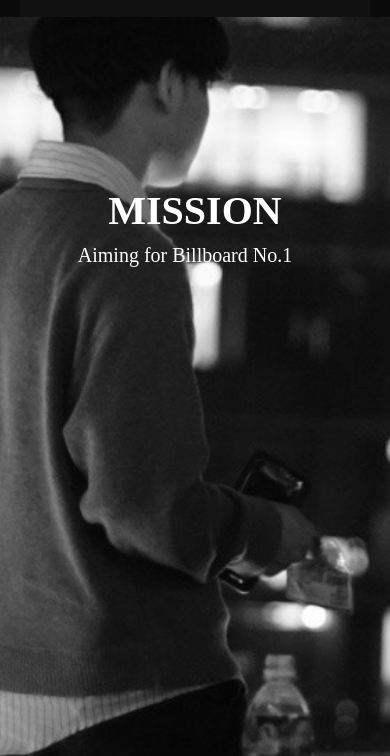
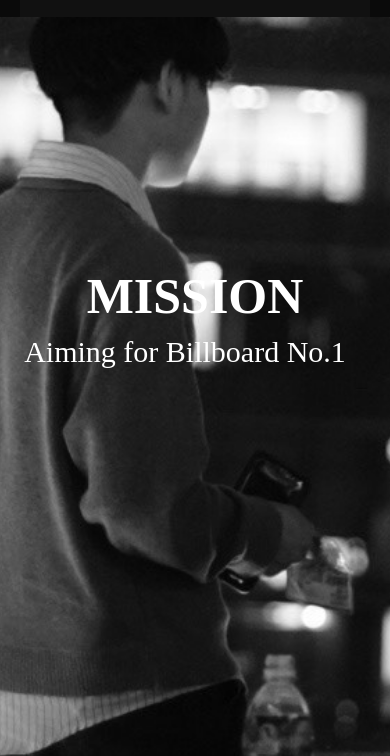
Before and after one commit to ryuto-takeda-ex/SLEPTT-official-site, a plain HTML site: page index.html in a window 390 px wide. Shown: the part 3138-3894 px from the top of the page. Drawn offline with Linux system fonts and the light colour scheme.

Commit message:
Update style.css

```diff
--- a/style.css
+++ b/style.css
@@ -266,14 +266,14 @@
 
     }
     .mission{
-        padding-top: 120px;
+        padding-top: 200px;
     }
     .MISSION{
-        font-size: 40px;
+        font-size: 50px;
 
     }
     .aim{
-       font-size: 20px;
+       font-size: 30px;
     }
     nav{
         gap:15px;
```
